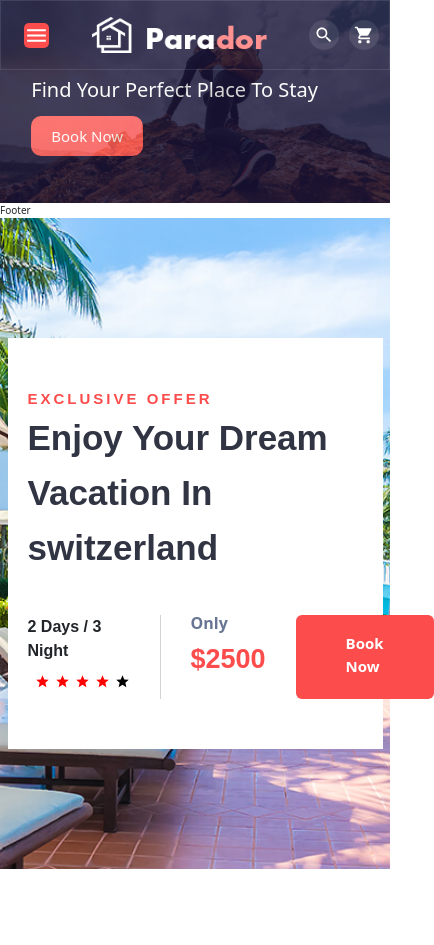
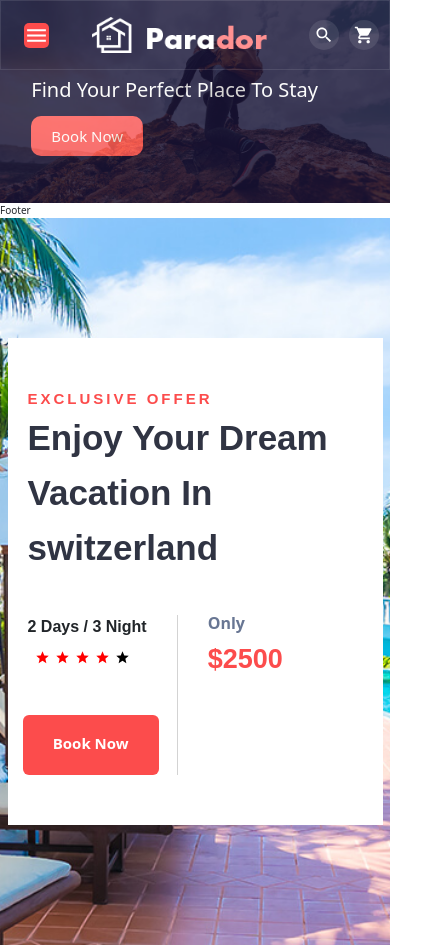
Before and after one commit to ntnhat267/NITC-Booking-Hotel, a React (Create React App) app: page / in a window 390 px wide. Shown: the whole page, 434 px wide, since content can reach past the window. Before the commit the page ends 869 px from the top, so only its background shows below. Built offline with nearby package versions, Linux system fonts and the light colour scheme.

Commit message:
updateResponsive

```diff
--- a/src/components/ExclusiveOffer/ExclusiveOffer.js
+++ b/src/components/ExclusiveOffer/ExclusiveOffer.js
@@ -1,12 +1,11 @@
 import React from "react";
 import StarIcon from "@mui/icons-material/Star";
-import "./ExclusiveOffer.scss"
+import "./ExclusiveOffer.scss";
 const ExclusiveOffer = () => {
   return (
-    <div className="homebody"style={{
-      }}>
+    <div className="homebody" style={{}}>
       <div className="container homebody-wrapper">
-        <div className="col-md-5 col-lg-6 col-md-8 col-12 offset-xl-6 offset-lg-4 offset-md-2">
+        <div className="col-xl-5 col-lg-6 col-md-8 col-12 offset-xl-6 offset-lg-4 offset-md-2">
           <div className="exclusiveoffer-content">
             <div className="exclusiveoffer-title">
               <span>Exclusive Offer</span>
@@ -36,13 +35,17 @@ const ExclusiveOffer = () => {
                     </li>
                   </ul>
                 </div>
-                <div class="exclusiveoffer-info-right">
+                <div className="exclusiveoffer-info-right">
                   <p>Only</p>
                   <h3>$2500</h3>
                 </div>
-                <a class="theme-btn" href="/room">
-                  Book Now
-                </a>
+                <div className="theme-btn-wrap">
+                  <button className="theme-btn">
+                  <a  href="/room">
+                    Book Now
+                  </a>
+                  </button>
+                </div>
               </div>
             </div>
           </div>
--- a/src/components/ExclusiveOffer/ExclusiveOffer.scss
+++ b/src/components/ExclusiveOffer/ExclusiveOffer.scss
@@ -57,11 +57,8 @@
 .exclusiveoffer-info-left span{
     color: black;
 }
-@media (min-width:992px){
-.offset-lg-4{
-  margin-left: 35%;
-}
-}
+
+
 
 
 .exclusiveoffer-info-right{
@@ -81,12 +78,43 @@
 }
 .theme-btn{
   background: #fc4c4c;
+  font-size: 1.5rem;
+  font-weight: 600;
+  margin-left: 30px;
+  padding: 17px 50px 17px 50px;
+  border-radius: 6px;
+  text-decoration: none;
+  border:none;
+}
+.theme-btn a{
+  color:#fff;
+  font-size: 1.5rem;
+  font-weight: 600;
+}
+@media(max-width: 1400px){
+  .theme-btn{
+    background: #fc4c4c;
   color: #fff;
   font-size: 1.5rem;
   font-weight: 600;
   margin-left: 30px;
-  padding: 17px 50px 0px 50px;
   border-radius: 6px;
+  padding-right: 30px;
+  padding-left:30px;
+  }
+}
+@media(max-width: 400px){
+  .theme-btn{
+    background: #fc4c4c;
+  color: #fff;
+  font-size: 1.3rem;
+  font-weight: 600;
+  border-radius: 6px;
+  margin:100px 0px 0px -260px ;
+  padding-bottom: 20px;
+  border:none;
+
+  }
 }
 .theme-btn:hover{
   background:red;
```
Also changed, not shown: src/App.js (+8 -8 lines).
